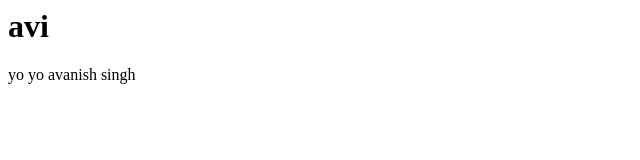
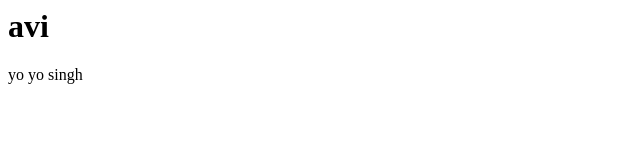
Before and after one commit to singhAvanish/awesomeRepository, a plain HTML site: page index.html in a window 1280 px wide. Shown: the full height of the page, 0-640 px from the left. Drawn offline with Linux system fonts and the light colour scheme.

Commit message:
removed avanish

```diff
--- a/index.html
+++ b/index.html
@@ -1,5 +1,5 @@
 <html>
 <title>a</title>
 <h1>avi </h1>
-<p>yo yo avanish singh </p>
+<p>yo yo singh </p>
 </html>
```
